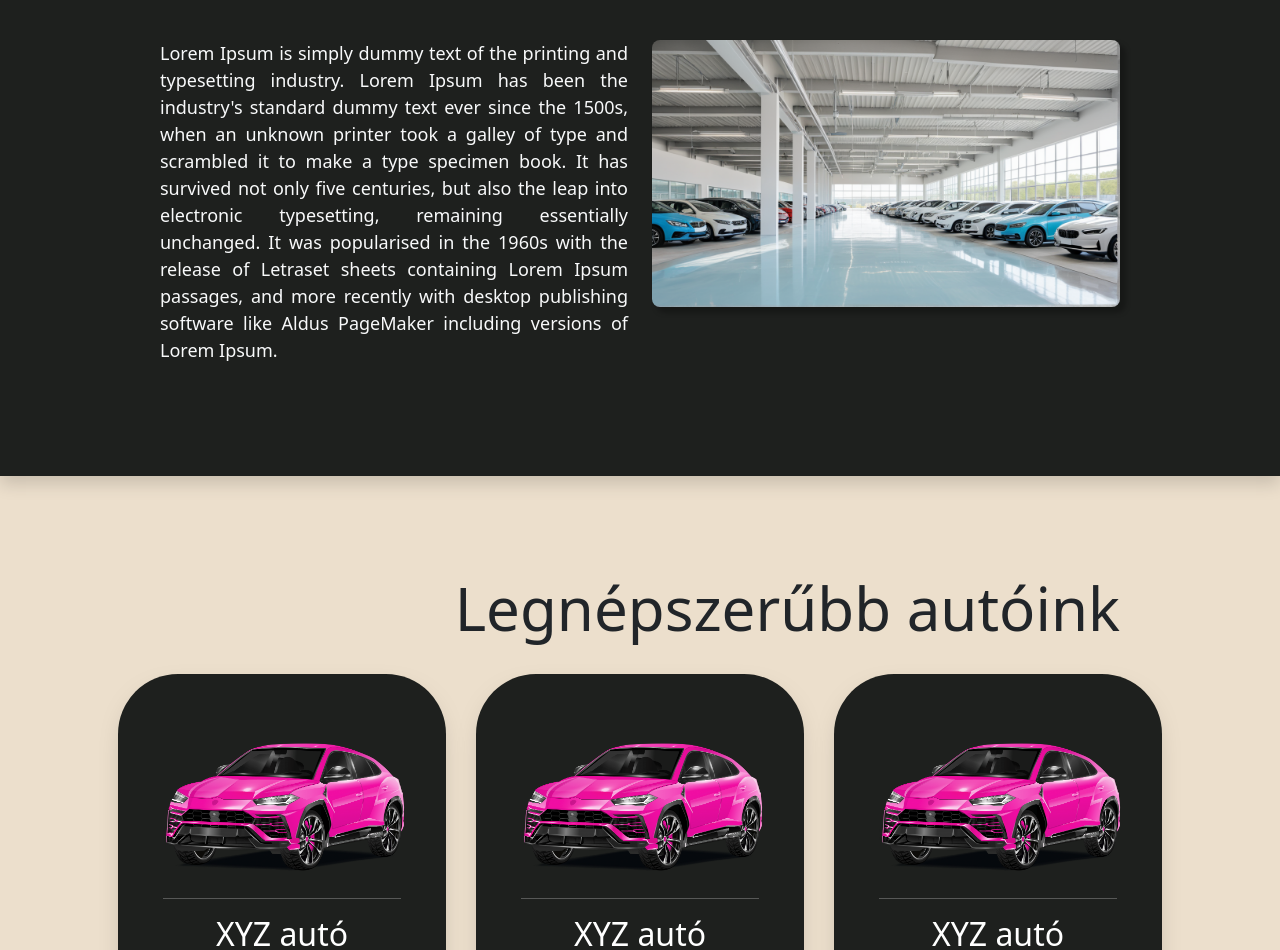
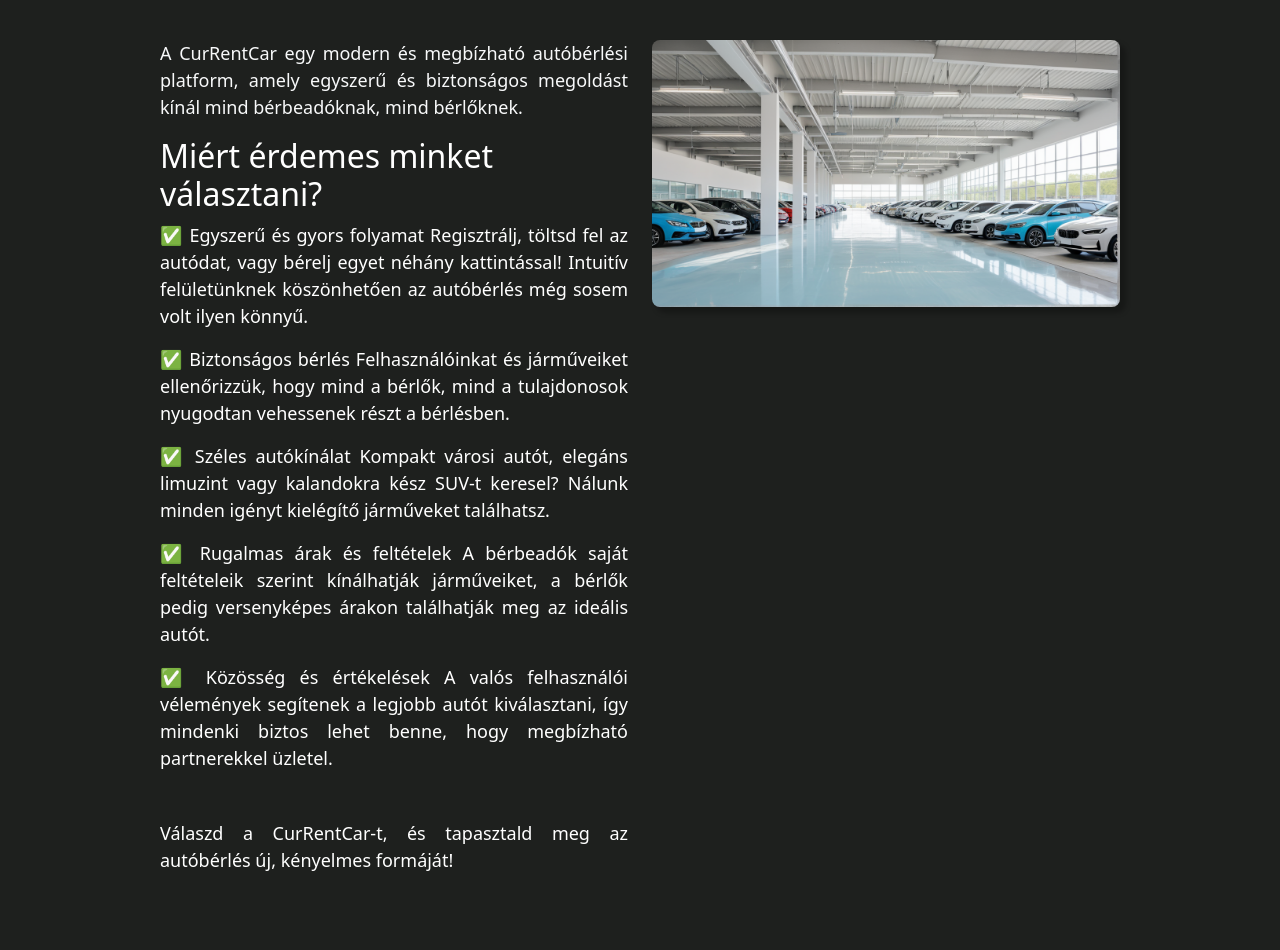
Before and after one commit to rewerze/currentcar, a React (Vite) app in the folder client/: page / in a window 1280 px wide. Shown: the part 822-1772 px from the top of the page. Built offline with nearby package versions, Linux system fonts and the light colour scheme; no server answers.

Commit message:
css fix, profil - car mod btn

```diff
--- a/client/src/App.tsx
+++ b/client/src/App.tsx
@@ -26,8 +26,7 @@
             <div className="row">
               <div className="col-lg mt-5">
                 <p>
-                  Lorem Ipsum is simply dummy text of the printing and
-                  typesetting industry.
+                  Találja meg az Önhöz legközelebbi depót!
                 </p>
                 <input
                   type="text"
@@ -60,16 +59,33 @@
           <div className="row center">
             <div className="col-lg-6">
               <p className="text-light">
-                Lorem Ipsum is simply dummy text of the printing and typesetting
-                industry. Lorem Ipsum has been the industry's standard dummy
-                text ever since the 1500s, when an unknown printer took a galley
-                of type and scrambled it to make a type specimen book. It has
-                survived not only five centuries, but also the leap into
-                electronic typesetting, remaining essentially unchanged. It was
-                popularised in the 1960s with the release of Letraset sheets
-                containing Lorem Ipsum passages, and more recently with desktop
-                publishing software like Aldus PageMaker including versions of
-                Lorem Ipsum.
+              A CurRentCar egy modern és megbízható autóbérlési platform, amely egyszerű és biztonságos megoldást kínál mind bérbeadóknak, mind bérlőknek.
+              </p>
+
+              <h2>Miért érdemes minket választani?</h2>
+
+              <p>
+              ✅ Egyszerű és gyors folyamat
+              Regisztrálj, töltsd fel az autódat, vagy bérelj egyet néhány kattintással! Intuitív felületünknek köszönhetően az autóbérlés még sosem volt ilyen könnyű.
+              </p>
+              <p>
+              ✅ Biztonságos bérlés
+              Felhasználóinkat és járműveiket ellenőrizzük, hogy mind a bérlők, mind a tulajdonosok nyugodtan vehessenek részt a bérlésben.
+              </p>
+              <p>
+              ✅ Széles autókínálat
+              Kompakt városi autót, elegáns limuzint vagy kalandokra kész SUV-t keresel? Nálunk minden igényt kielégítő járműveket találhatsz.
+              </p>
+              <p>
+              ✅ Rugalmas árak és feltételek
+              A bérbeadók saját feltételeik szerint kínálhatják járműveiket, a bérlők pedig versenyképes árakon találhatják meg az ideális autót.
+              </p>
+              <p>
+              ✅ Közösség és értékelések
+              A valós felhasználói vélemények segítenek a legjobb autót kiválasztani, így mindenki biztos lehet benne, hogy megbízható partnerekkel üzletel.
+              </p>
+              <p className="mt-5">
+              Válaszd a CurRentCar-t, és tapasztald meg az autóbérlés új, kényelmes formáját!
               </p>
             </div>
             <div className="col-lg-6">
--- a/client/src/assets/css/elements.css
+++ b/client/src/assets/css/elements.css
@@ -234,7 +234,12 @@
 }
 
 .car-image {
-    width: 50%;
+    width: 100%;
+    margin: auto;
+}
+
+.car-image img {
+    height: 25vh;
 }
 
 table,
@@ -269,6 +274,12 @@
 
 .adatlap-table-alatt button {
     width: 80%;
+}
+
+.car-data-img {
+    width: 100% !important;
+    height: 37vh;
+    margin: auto;
 }
 
 main {
@@ -376,6 +387,10 @@
     border-radius: 10px;
     padding: 1rem;
     width: 100%;
+}
+
+.profile-car-img {
+    height: 13rem;
 }
 
 .comment-section {
@@ -552,9 +567,19 @@
     }
   }
 
-.car-icon {
+.profile-car-btn {
     display: flex;
+    justify-content: space-between;
+}
+
+.profile-car-btn button {
+    padding: 0.5rem;
     align-items: center;
-    height: 2rem;
-    position: absolute;
+    width: 40px;
+    height: 40px;
 }
+
+.car-data-col {
+    margin-left: 3rem;
+    margin-top: 4rem;
+}
--- a/client/src/assets/css/mobile.css
+++ b/client/src/assets/css/mobile.css
@@ -213,6 +213,11 @@
         padding-bottom: 0.7rem !important;
     }
 
+    .car-data-col {
+        width: 100%;
+        margin: auto;
+    }
+
     .car-comment-select {
         margin-top: 0.5rem;
     }
--- a/client/src/components/AllCar.tsx
+++ b/client/src/components/AllCar.tsx
@@ -313,7 +313,7 @@
                 <div className="car-box bg-dark" key={car.car_id}>
                   <a href={`/adatlap/${car.car_id}`} className="off-link">
                     <div>
-                      <p className="text-center">
+                      <p className="text-center car-image">
                         <img
                           src={
                             car.car_id
@@ -324,7 +324,6 @@
                           onError={(e) => {
                             (e.target as HTMLImageElement).src = carDefaultImage;
                           }}
-                          className="car-image"
                         />
                       </p>
                     </div>
--- a/client/src/components/CarData.tsx
+++ b/client/src/components/CarData.tsx
@@ -222,7 +222,7 @@
       <PaymentModal isOpen={isModalOpen} onClose={closeModal} onPurchase={onCarPurchase} />
       <main className="nav-gap">
         <div className="row">
-          <div className="col-lg-5">
+          <div className="col-lg-4 car-data-col">
             <div id="carouselExampleIndicators" className="carousel slide carousel-dark">
               <div id="carouselExample" className="carousel slide">
                 <div className="carousel-inner">
@@ -231,21 +231,21 @@
                       car.car_id
                         ? `${import.meta.env.PROD ? "/api" : "http://localhost:3000/api"}/getCarImage?car_id=${car.car_id}`
                         : carImage
-                    } alt={`${car.car_brand} ${car.car_model}`} onError={(e) => { (e.target as HTMLImageElement).src = carImage }} className="d-block w-100" />
+                    } alt={`${car.car_brand} ${car.car_model}`} onError={(e) => { (e.target as HTMLImageElement).src = carImage }} className="d-block w-100 car-data-img" />
                   </div>
                   <div className="carousel-item">
                     <img src={
                       car.car_id
                         ? `${import.meta.env.PROD ? "/api" : "http://localhost:3000/api"}/getCarImage?car_id=${car.car_id}`
                         : carImage
-                    } alt={`${car.car_brand} ${car.car_model}`} onError={(e) => { (e.target as HTMLImageElement).src = carImage }} className="d-block w-100" />
+                    } alt={`${car.car_brand} ${car.car_model}`} onError={(e) => { (e.target as HTMLImageElement).src = carImage }} className="d-block car-data-img" />
                   </div>
                   <div className="carousel-item">
                     <img src={
                       car.car_id
                         ? `${import.meta.env.PROD ? "/api" : "http://localhost:3000/api"}/getCarImage?car_id=${car.car_id}`
                         : carImage
-                    } alt={`${car.car_brand} ${car.car_model}`} onError={(e) => { (e.target as HTMLImageElement).src = carImage }} className="d-block w-100" />
+                    } alt={`${car.car_brand} ${car.car_model}`} onError={(e) => { (e.target as HTMLImageElement).src = carImage }} className="d-block w-100 car-data-img" />
                   </div>
                 </div>
                 <button className="carousel-control-prev" type="button" data-bs-target="#carouselExample" data-bs-slide="prev">
--- a/client/src/components/CarUpload.tsx
+++ b/client/src/components/CarUpload.tsx
@@ -406,7 +406,7 @@
 
                             <div className="d-flex justify-content-center gap-3 mt-3 upload-form">
                                 <div className="upload-data">
-                                    <label htmlFor="car_picture">Képfeltöltés</label>
+                                    <label htmlFor="car_picture">Képfeltöltés: <i>(ajánlott arányok: 16:9, fekvő képek)</i></label>
                                     <input
                                         id="car_picture"
                                         type="file"
--- a/client/src/components/Profile.tsx
+++ b/client/src/components/Profile.tsx
@@ -197,8 +197,6 @@
           <div className="profile-car gap-2">
             {cars.map((car, index) => (
               <div key={index} className="profile-car-card" onClick={() => navigate(`/adatlap/${car.car_id}`)}>
-                <span className="car-icon badge bg-primary">mod</span>
-                <span className="car-icon badge bg-danger">kuka</span>
                 <div className="profile-car-card-body bg-dark">
                   <img
                     src={
@@ -206,13 +204,17 @@
                         ? `${import.meta.env.PROD ? "/api" : "http://localhost:3000/api"}/getCarImage?car_id=${car.car_id}`
                         : templateImage
                     }
-
                     onError={(e) => { (e.target as HTMLImageElement).src = templateImage }}
+                    className="profile-car-img"
                   />
                   <h3 className="text-center">
                     {car.car_brand} {car.car_model}
                   </h3>
                   <p>{car.car_description}</p>
+                  <div className="profile-car-btn">
+                      <button className="btn badge bg-primary"><img src={edit_icon} /></button>
+                      <button className="btn badge bg-danger"><img src={delete_icon} /></button>
+                    </div>
                 </div>
               </div>
             ))}
```
Also changed, not shown: 5 other files (tests, documents, lock files or other folders).
